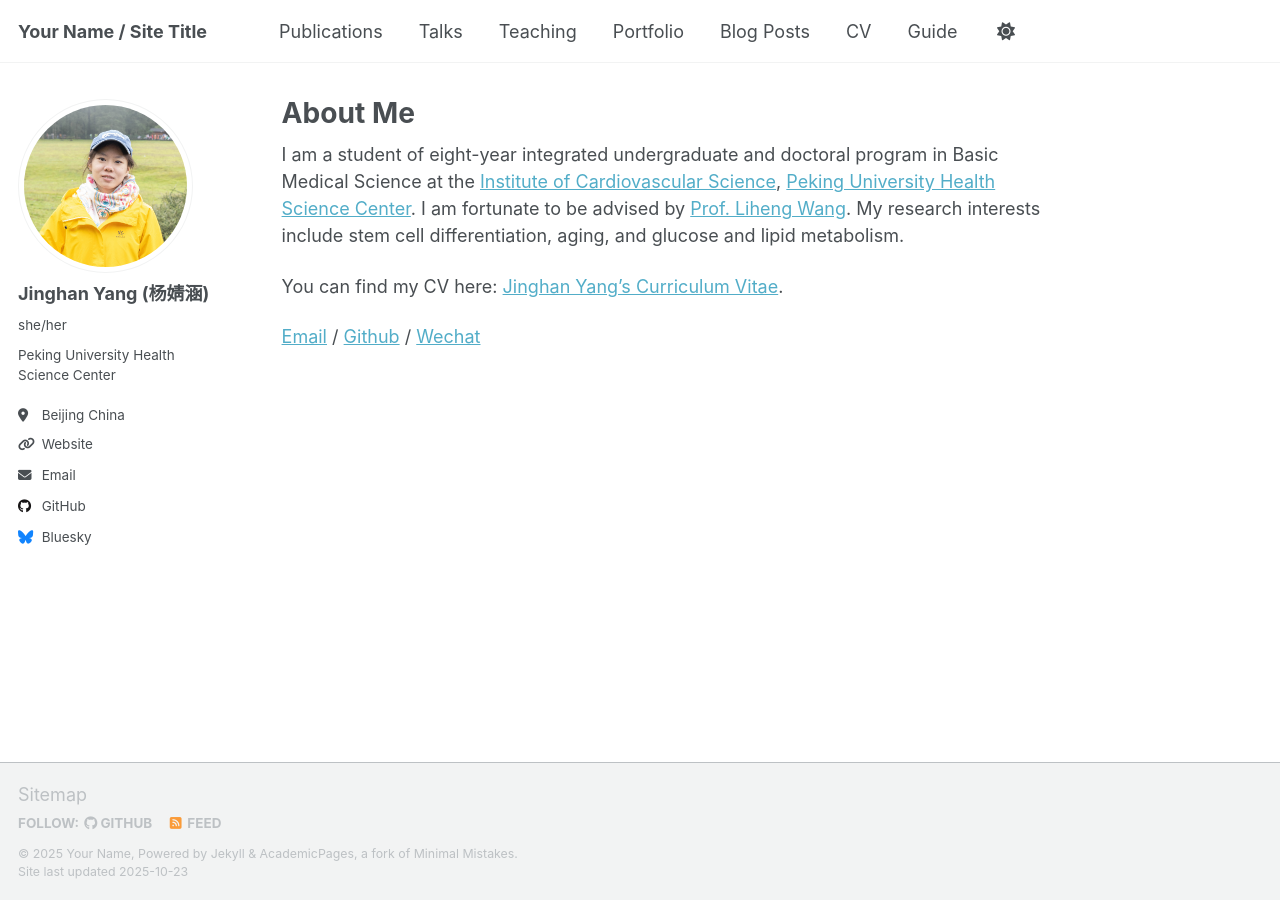
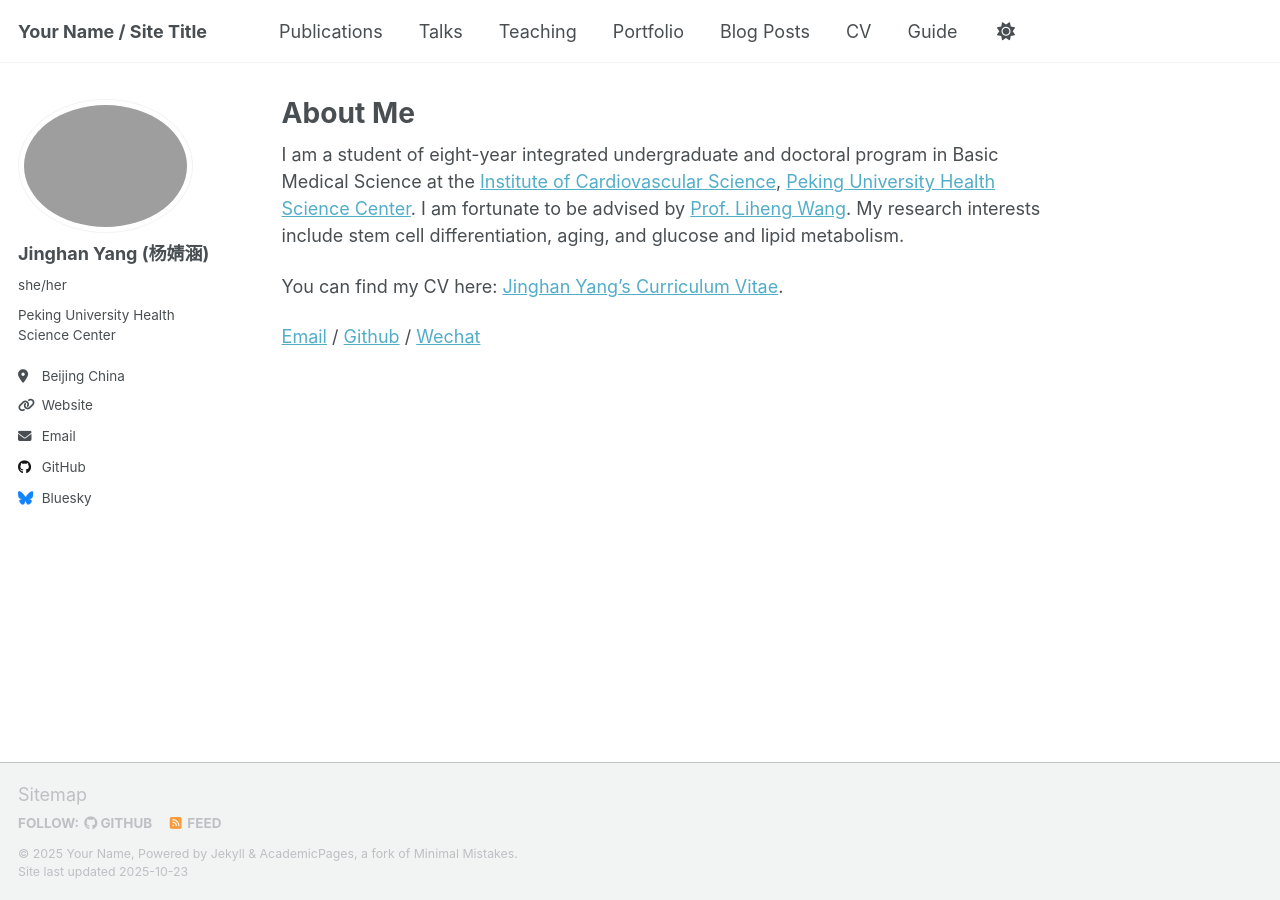
Before and after one commit to JinghanYang127/JinghanYang127.github.io, a Jekyll site: the page built from _pages/about.md, in a window 1280 px wide. Built offline with Jekyll 4.4.1, drawn with Linux system fonts in a browser that asks for light colours; a script that is not in the unit is left out.

Commit message:
Update _config.yml

```diff
--- a/_config.yml
+++ b/_config.yml
@@ -23,7 +23,7 @@ repository               : "academicpages/academicpages.github.io"
 #               Additional customization can be done by editing /_includes/author-profile.html
 author:
   # Biographic information
-  avatar           : "../images/profile.png"
+  avatar           : "../images/yjh.png"
   name             : "Jinghan Yang (杨婧涵)"
   pronouns         : "she/her"
   bio              : "Peking University Health Science Center"
```
